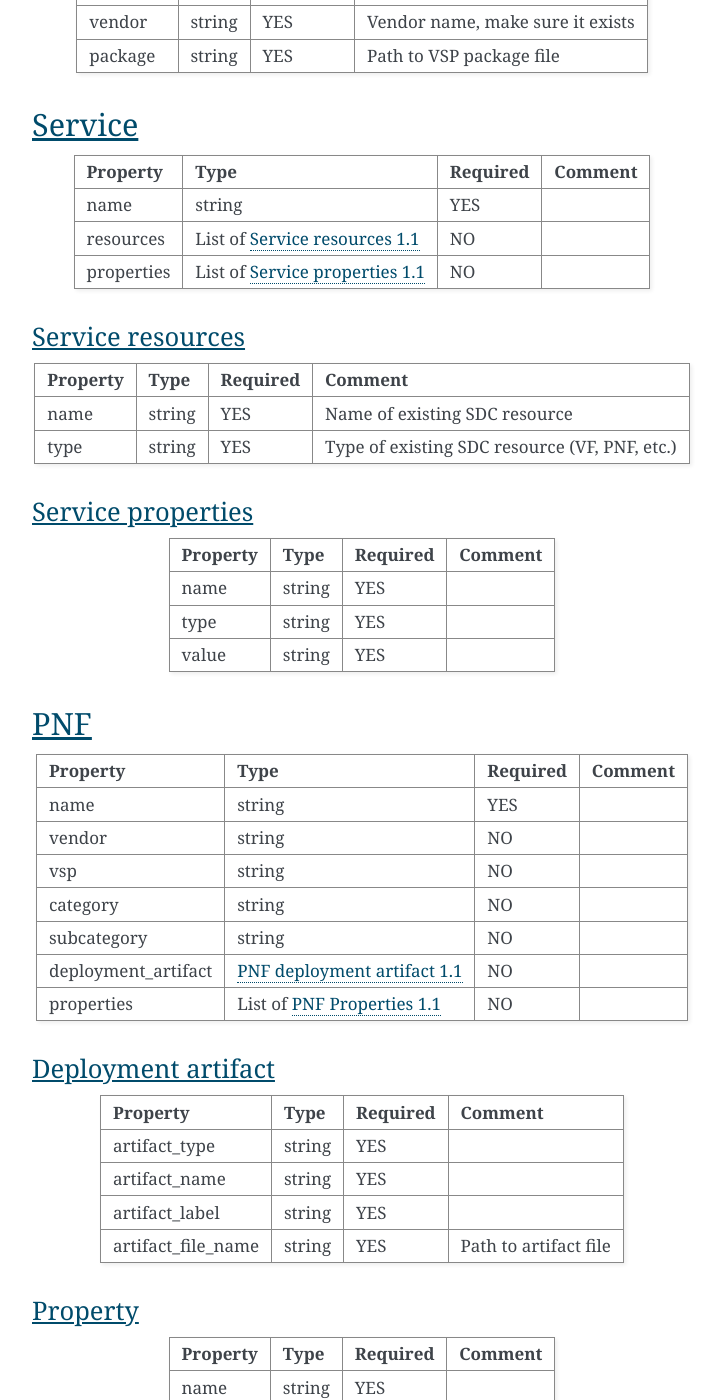
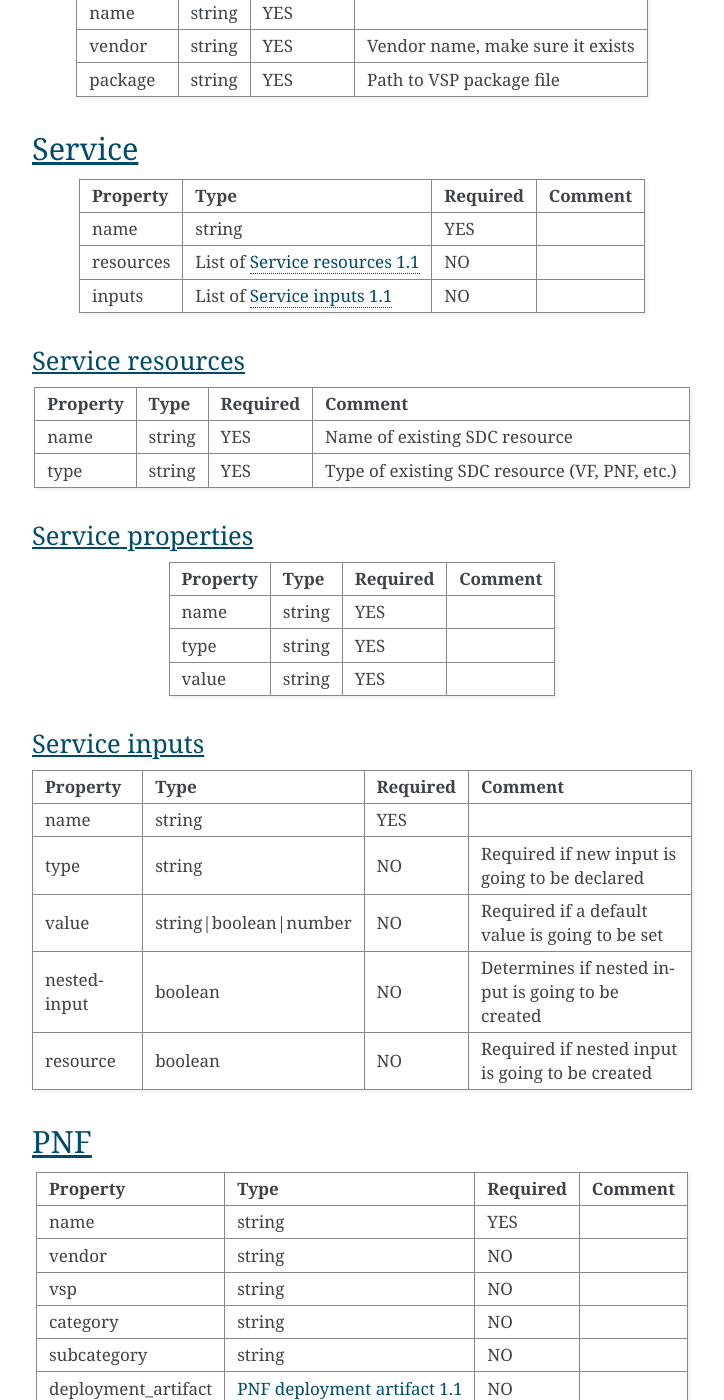
Before and after one commit to onap/integration-data-provider, a Sphinx documentation site: the page built from docs/source/schemas/version_1_1.rst, in a window 1280 px wide and 1400 px high, scrolled down 4227 px. Shown: the whole window, without its empty margins (388-1112 px from the left). Built offline with Sphinx 7.4.7, drawn with Linux system fonts in a browser that asks for light colours; some of the changed text lies outside the part shown.

Commit message:
Declare nested inputs in services
Distinguish service and xNFs inputs in schema

Issue-ID: INT-2060
Signed-off-by: Michal Jagiello <michal.jagiello@t-mobile.pl>
Change-Id: I15c4ac2b2ddb28c938044b7e0a130a1644146f8b

```diff
--- a/docs/source/schemas/version_1_1.rst
+++ b/docs/source/schemas/version_1_1.rst
@@ -155,8 +155,9 @@ Service
      - List of `Service resources 1.1`_
      - NO
      -
-   * - properties
-     - List of `Service properties 1.1`_
+
+   * - inputs
+     - List of `Service inputs 1.1`_
      - NO
      -
 
@@ -167,6 +168,39 @@ Service
 .. _Service properties 1.1:
 
 .. include:: /schemas/resources/shared/service_properties.rst
+
+.. _Service inputs 1.1:
+
+Service inputs
+^^^^^^^^^^^^^^
+
+.. list-table::
+   :header-rows: 1
+
+   * - Property
+     - Type
+     - Required
+     - Comment
+   * - name
+     - string
+     - YES
+     -
+   * - type
+     - string
+     - NO
+     - Required if new input is going to be declared
+   * - value
+     - string|boolean|number
+     - NO
+     - Required if a default value is going to be set
+   * - nested-input
+     - boolean
+     - NO
+     - Determines if nested input is going to be created
+   * - resource
+     - boolean
+     - NO
+     - Required if nested input is going to be created
 
 PNF
 ---
--- a/requirements.txt
+++ b/requirements.txt
@@ -1,3 +1,3 @@
-onapsdk==9.2.2
+onapsdk==9.3.0
 PyYAML~=5.4.1
 jsonschema==3.2.0
--- a/setup.py
+++ b/setup.py
@@ -35,7 +35,7 @@ setuptools.setup(
             "onap-data-provider=onap_data_provider.data_provider:run",
         ]
     },
-    install_requires=["onapsdk==9.2.2", "PyYAML~=5.4.1", "jsonschema==3.2.0"],
+    install_requires=["onapsdk==9.3.0", "PyYAML~=5.4.1", "jsonschema==3.2.0"],
     classifiers=[
         "Development Status :: 5 - Production/Stable",
         "Programming Language :: Python",
```
Also changed, not shown: 2 other files.
